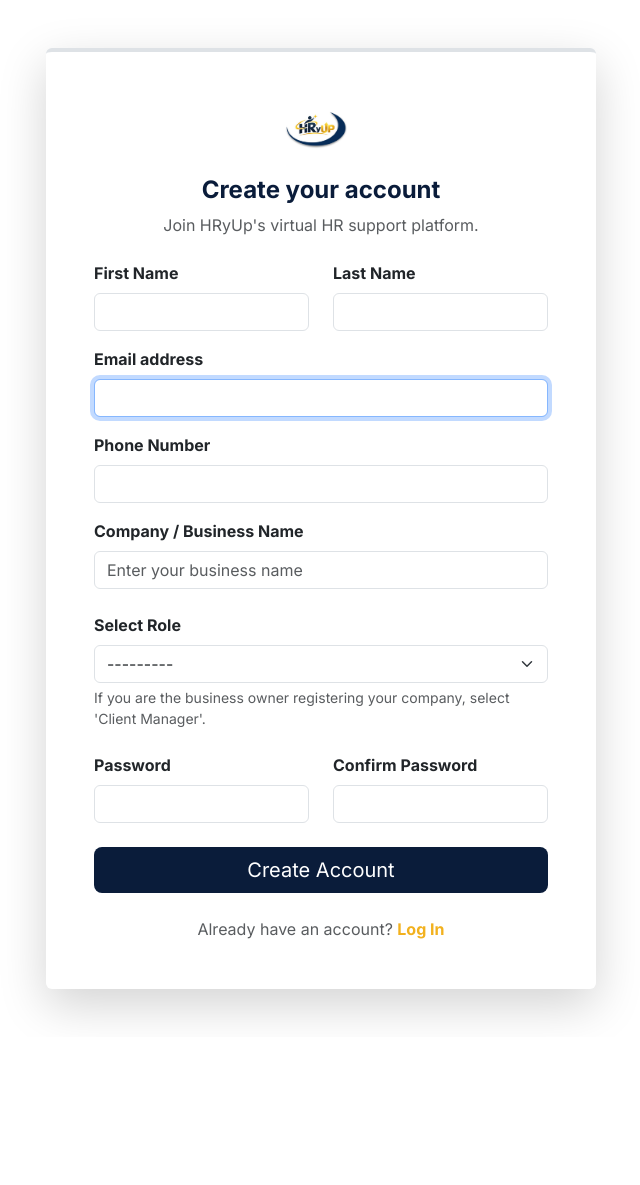
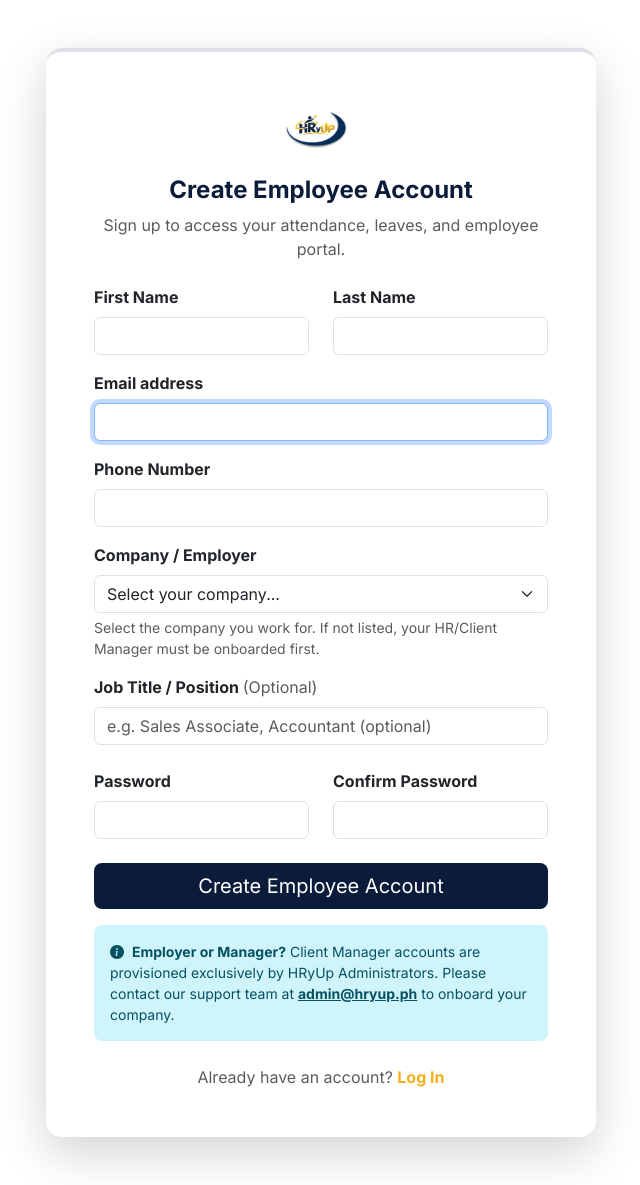
Before and after one commit to Jaycee041305/hryup-platform, a Django app: page /accounts/signup/ in a window 1280 px wide. Shown: the whole page, without its empty margins (319-959 px from the left). Before the commit the page ends 1018 px from the top, so only its background shows below. Run offline with Django 5.2, Linux system fonts and the light colour scheme; data that the repository does not hold is empty.

Commit message:
Restrict public registration to employees only; client manager accounts created exclusively by admin

```diff
--- a/accounts/forms.py
+++ b/accounts/forms.py
@@ -21,58 +21,54 @@ class EmailAuthenticationForm(AuthenticationForm):
     )
 
 class UserRegistrationForm(UserCreationForm):
-    company_name = forms.CharField(
-        max_length=255,
+    company = forms.ModelChoiceField(
+        queryset=None,
         required=True,
-        label="Company Name",
-        widget=forms.TextInput(attrs={'class': 'form-control', 'placeholder': 'Enter your business name'})
+        label="Company",
+        empty_label="Select your company...",
+        widget=forms.Select(attrs={'class': 'form-select'})
     )
-    role = forms.ChoiceField(
-        choices=[
-            ('', '---------'),
-            ('CLIENT_MANAGER', 'Client Manager'),
-            ('CLIENT_EMPLOYEE', 'Client Employee'),
-        ],
-        widget=forms.Select(attrs={'class': 'form-select'})
+    position = forms.CharField(
+        max_length=100,
+        required=False,
+        label="Job Title / Position",
+        widget=forms.TextInput(attrs={'class': 'form-control', 'placeholder': 'e.g. Sales Associate, Accountant (optional)'})
     )
 
     class Meta:
         model = User
-        fields = ['email', 'first_name', 'last_name', 'phone', 'company_name', 'role']
+        fields = ['first_name', 'last_name', 'email', 'phone', 'company', 'position']
         widgets = {
-            'email': forms.EmailInput(attrs={'class': 'form-control'}),
             'first_name': forms.TextInput(attrs={'class': 'form-control'}),
             'last_name': forms.TextInput(attrs={'class': 'form-control'}),
+            'email': forms.EmailInput(attrs={'class': 'form-control'}),
             'phone': forms.TextInput(attrs={'class': 'form-control'}),
         }
 
+    def __init__(self, *args, **kwargs):
+        super().__init__(*args, **kwargs)
+        from companies.models import Company
+        self.fields['company'].queryset = Company.objects.filter(is_deleted=False, is_active=True)
+
     def save(self, commit=True):
         user = super().save(commit=False)
+        # Public sign-up is strictly for Client Employees
+        user.role = 'CLIENT_EMPLOYEE'
         if commit:
             user.save()
 
-            role = self.cleaned_data.get('role')
-            company_name = self.cleaned_data.get('company_name')
+            company = self.cleaned_data.get('company')
+            position = self.cleaned_data.get('position') or 'Employee'
 
-            if company_name and role in ['CLIENT_MANAGER', 'CLIENT_EMPLOYEE']:
-                from companies.models import Company
+            if company:
                 from employees.models import Employee
                 import datetime
-
-                # Check if company exists by name (case-insensitive) to prevent duplicates if possible
-                company = Company.objects.filter(name__iexact=company_name).first()
-                if not company:
-                    company = Company.objects.create(
-                        name=company_name,
-                        email=user.email,
-                        phone=user.phone
-                    )
 
                 Employee.objects.create(
                     user=user,
                     company=company,
-                    department='Management' if role == 'CLIENT_MANAGER' else 'General',
-                    position='Manager' if role == 'CLIENT_MANAGER' else 'Employee',
+                    department='General',
+                    position=position,
                     hire_date=datetime.date.today(),
                     status=Employee.StatusChoices.ACTIVE
                 )
@@ -85,10 +81,16 @@ class AdminUserCreateForm(forms.ModelForm):
         empty_label="Select a company...",
         widget=forms.Select(attrs={'class': 'form-select'})
     )
+    custom_password = forms.CharField(
+        required=False,
+        label="Custom Password (Optional)",
+        widget=forms.PasswordInput(attrs={'class': 'form-control', 'placeholder': 'Leave blank to use default password'}),
+        help_text="Leave blank to use default password (password123! or LastName_staff)."
+    )
 
     class Meta:
         model = User
-        fields = ['email', 'first_name', 'last_name', 'phone', 'role']
+        fields = ['email', 'first_name', 'last_name', 'phone', 'role', 'company', 'custom_password']
         widgets = {
             'email': forms.EmailInput(attrs={'class': 'form-control', 'placeholder': 'e.g. name_staff@hryup.ph'}),
             'first_name': forms.TextInput(attrs={'class': 'form-control'}),
@@ -100,7 +102,7 @@ class AdminUserCreateForm(forms.ModelForm):
     def __init__(self, *args, **kwargs):
         super().__init__(*args, **kwargs)
         from companies.models import Company
-        self.fields['company'].queryset = Company.objects.all()
+        self.fields['company'].queryset = Company.objects.filter(is_deleted=False)
 
     def clean(self):
         cleaned_data = super().clean()
@@ -113,7 +115,7 @@ class AdminUserCreateForm(forms.ModelForm):
                 self.add_error('email', 'Staff email username must contain "_staff" (e.g. name_staff@domain.com).')
 
         if role in ['CLIENT_MANAGER', 'CLIENT_EMPLOYEE'] and not company:
-            self.add_error('company', 'A company is required for client roles.')
+            self.add_error('company', 'A company is required for Client Manager and Client Employee accounts.')
 
         return cleaned_data
 
@@ -122,9 +124,12 @@ class AdminUserCreateForm(forms.ModelForm):
         last_name = self.cleaned_data.get('last_name', 'User')
         role = self.cleaned_data.get('role')
         company = self.cleaned_data.get('company')
+        custom_password = self.cleaned_data.get('custom_password')
 
-        # Generate password based on role
-        if role == 'HRYUP_STAFF':
+        # Determine password
+        if custom_password:
+            password = custom_password
+        elif role == 'HRYUP_STAFF':
             password = f"{last_name.capitalize()}_staff"
         else:
             password = "password123!"
--- a/accounts/models.py
+++ b/accounts/models.py
@@ -69,6 +69,10 @@ class User(AbstractBaseUser, PermissionsMixin):
             return self.employee_profile.company
         return None
 
+    @property
+    def company(self):
+        return self.get_company()
+
 class StaffAssignment(models.Model):
     """Tracks which HRyUp staff members are assigned to which client companies."""
     staff = models.ForeignKey(
--- a/accounts/views.py
+++ b/accounts/views.py
@@ -104,6 +104,21 @@ class UserListView(LoginRequiredMixin, UserPassesTestMixin, ListView):
     def test_func(self):
         return self.request.user.role == 'HRYUP_ADMIN'
 
+    def get_queryset(self):
+        from django.db.models import Q
+        qs = User.objects.all().order_by('-date_joined')
+        query = self.request.GET.get('q')
+        role = self.request.GET.get('role')
+        if query:
+            qs = qs.filter(
+                Q(first_name__icontains=query) |
+                Q(last_name__icontains=query) |
+                Q(email__icontains=query)
+            )
+        if role:
+            qs = qs.filter(role=role)
+        return qs
+
 class UserCreateView(LoginRequiredMixin, UserPassesTestMixin, SuccessMessageMixin, CreateView):
     """
     Template name: accounts/user_create.html
@@ -112,14 +127,30 @@ class UserCreateView(LoginRequiredMixin, UserPassesTestMixin, SuccessMessageMixi
     model = User
     form_class = AdminUserCreateForm
     template_name = 'accounts/user_create.html'
-    success_url = reverse_lazy('accounts:user_list')
-    success_message = "User created successfully! (See security rules for default password)"
+    success_message = "User account created successfully!"
 
     def test_func(self):
         return self.request.user.role == 'HRYUP_ADMIN'
+
+    def get_initial(self):
+        initial = super().get_initial()
+        role = self.request.GET.get('role')
+        company_id = self.request.GET.get('company')
+        if role:
+            initial['role'] = role
+        if company_id:
+            initial['company'] = company_id
+        return initial
+
+    def get_success_url(self):
+        company_id = self.request.GET.get('company') or (self.object.company.pk if self.object.company else None)
+        if company_id and self.object.role == 'CLIENT_MANAGER':
+            return reverse_lazy('companies:detail', kwargs={'pk': company_id})
+        return reverse_lazy('accounts:user_list')
+
 class PublicSignUpView(CreateView):
     """
-    Public sign up page for new users/clients.
+    Public sign up page exclusively for Client Employees.
     Template name: accounts/signup.html
     """
     model = User
@@ -129,5 +160,5 @@ class PublicSignUpView(CreateView):
 
     def form_valid(self, form):
         from django.contrib import messages
-        messages.success(self.request, "Account created successfully! Please log in.")
+        messages.success(self.request, "Employee account created successfully! Please log in.")
         return super().form_valid(form)
--- a/companies/urls.py
+++ b/companies/urls.py
@@ -5,9 +5,13 @@ app_name = 'companies'
 
 urlpatterns = [
     path('', views.CompanyListView.as_view(), name='company_list'),
+    path('', views.CompanyListView.as_view(), name='list'),
     path('create/', views.CompanyCreateView.as_view(), name='company_create'),
+    path('create/', views.CompanyCreateView.as_view(), name='create'),
     path('<int:pk>/', views.CompanyDetailView.as_view(), name='company_detail'),
+    path('<int:pk>/', views.CompanyDetailView.as_view(), name='detail'),
     path('<int:pk>/edit/', views.CompanyUpdateView.as_view(), name='company_edit'),
+    path('<int:pk>/edit/', views.CompanyUpdateView.as_view(), name='update'),
     path('<int:pk>/delete/', views.CompanyDeleteView.as_view(), name='company_delete'),
     path('packages/', views.PackageListView.as_view(), name='package_list'),
     path('packages/create/', views.PackageCreateView.as_view(), name='package_create'),
--- a/templates/accounts/signup.html
+++ b/templates/accounts/signup.html
@@ -1,18 +1,18 @@
 {% extends 'base.html' %}
 {% load static %}
 
-{% block title %}Sign Up - HRyUp{% endblock %}
+{% block title %}Employee Sign Up - HRyUp{% endblock %}
 
 {% block content %}
 <div class="container min-vh-100 d-flex justify-content-center align-items-center py-5">
-    <div class="card shadow-lg border-0 border-top border-4 border-navy" style="width: 100%; max-width: 550px;">
-        <div class="card-body p-5">
+    <div class="card shadow-lg border-0 border-top border-4 border-navy rounded-4" style="width: 100%; max-width: 550px;">
+        <div class="card-body p-4 p-md-5">
             <div class="text-center mb-4">
                 <a href="{% url 'core:landing' %}" class="text-decoration-none">
                     <img src="{% static 'img/hryup_logo.png' %}" alt="HRyUp Logo" class="me-2" style="height: 60px;">
                 </a>
-                <h4 class="text-navy fw-bold mt-3">Create your account</h4>
-                <p class="text-muted mt-2">Join HRyUp's virtual HR support platform.</p>
+                <h4 class="text-navy fw-bold mt-3">Create Employee Account</h4>
+                <p class="text-muted mt-2">Sign up to access your attendance, leaves, and employee portal.</p>
             </div>
 
             {% if form.non_field_errors %}
@@ -59,20 +59,20 @@
                     {% endif %}
                 </div>
 
-                <div class="mb-4">
-                    <label for="{{ form.company_name.id_for_label }}" class="form-label fw-bold">Company / Business Name</label>
-                    {{ form.company_name }}
-                    {% if form.company_name.errors %}
-                        <div class="text-danger small mt-1">{{ form.company_name.errors.0 }}</div>
+                <div class="mb-3">
+                    <label for="{{ form.company.id_for_label }}" class="form-label fw-bold">Company / Employer</label>
+                    {{ form.company }}
+                    <div class="form-text small">Select the company you work for. If not listed, your HR/Client Manager must be onboarded first.</div>
+                    {% if form.company.errors %}
+                        <div class="text-danger small mt-1">{{ form.company.errors.0 }}</div>
                     {% endif %}
                 </div>
 
                 <div class="mb-4">
-                    <label for="{{ form.role.id_for_label }}" class="form-label fw-bold">Select Role</label>
-                    {{ form.role }}
-                    <div class="form-text">If you are the business owner registering your company, select 'Client Manager'.</div>
-                    {% if form.role.errors %}
-                        <div class="text-danger small mt-1">{{ form.role.errors.0 }}</div>
+                    <label for="{{ form.position.id_for_label }}" class="form-label fw-bold">Job Title / Position <span class="text-muted fw-normal">(Optional)</span></label>
+                    {{ form.position }}
+                    {% if form.position.errors %}
+                        <div class="text-danger small mt-1">{{ form.position.errors.0 }}</div>
                     {% endif %}
                 </div>
 
@@ -94,7 +94,12 @@
                 </div>
 
                 <div class="d-grid mb-3">
-                    <button type="submit" class="btn btn-navy btn-lg">Create Account</button>
+                    <button type="submit" class="btn btn-navy btn-lg">Create Employee Account</button>
+                </div>
+
+                <div class="alert alert-info border-0 rounded-3 small mt-3 mb-0">
+                    <i class="bi bi-info-circle-fill me-1"></i>
+                    <strong>Employer or Manager?</strong> Client Manager accounts are provisioned exclusively by HRyUp Administrators. Please contact our support team at <a href="mailto:admin@hryup.ph" class="alert-link">admin@hryup.ph</a> to onboard your company.
                 </div>
 
                 <div class="text-center mt-4">
--- a/templates/partials/navbar.html
+++ b/templates/partials/navbar.html
@@ -29,7 +29,7 @@
                         <a href="{% url 'accounts:login' %}" class="btn btn-outline-gold px-4 rounded-pill">Log In</a>
                     </li>
                     <li class="nav-item">
-                        <a href="{% url 'accounts:signup' %}" class="btn btn-navy px-4 rounded-pill">Sign Up</a>
+                        <a href="{% url 'accounts:signup' %}" class="btn btn-navy px-4 rounded-pill">Employee Sign Up</a>
                     </li>
                 {% endif %}
             </ul>
--- a/templates/public/landing.html
+++ b/templates/public/landing.html
@@ -18,7 +18,7 @@
                 </p>
                 <div class="d-flex flex-column flex-md-row gap-3">
                     <a href="{% url 'accounts:signup' %}" class="btn btn-gold btn-lg px-5 py-3 rounded-1 shadow-sm">
-                        Create an Account <i class="bi bi-arrow-right ms-2"></i>
+                        Create Employee Account <i class="bi bi-arrow-right ms-2"></i>
                     </a>
                     <a href="{% url 'accounts:login' %}" class="btn btn-outline-light btn-lg px-5 py-3 rounded-1">
                         Log In
```
Also changed, not shown: accounts/tests.py (+69 -0 lines), companies/views.py (+14 -2 lines), templates/accounts/login.html (+5 -2 lines), templates/accounts/user_create.html (+6 -1 lines), templates/companies/company_detail.html (+51 -0 lines).
